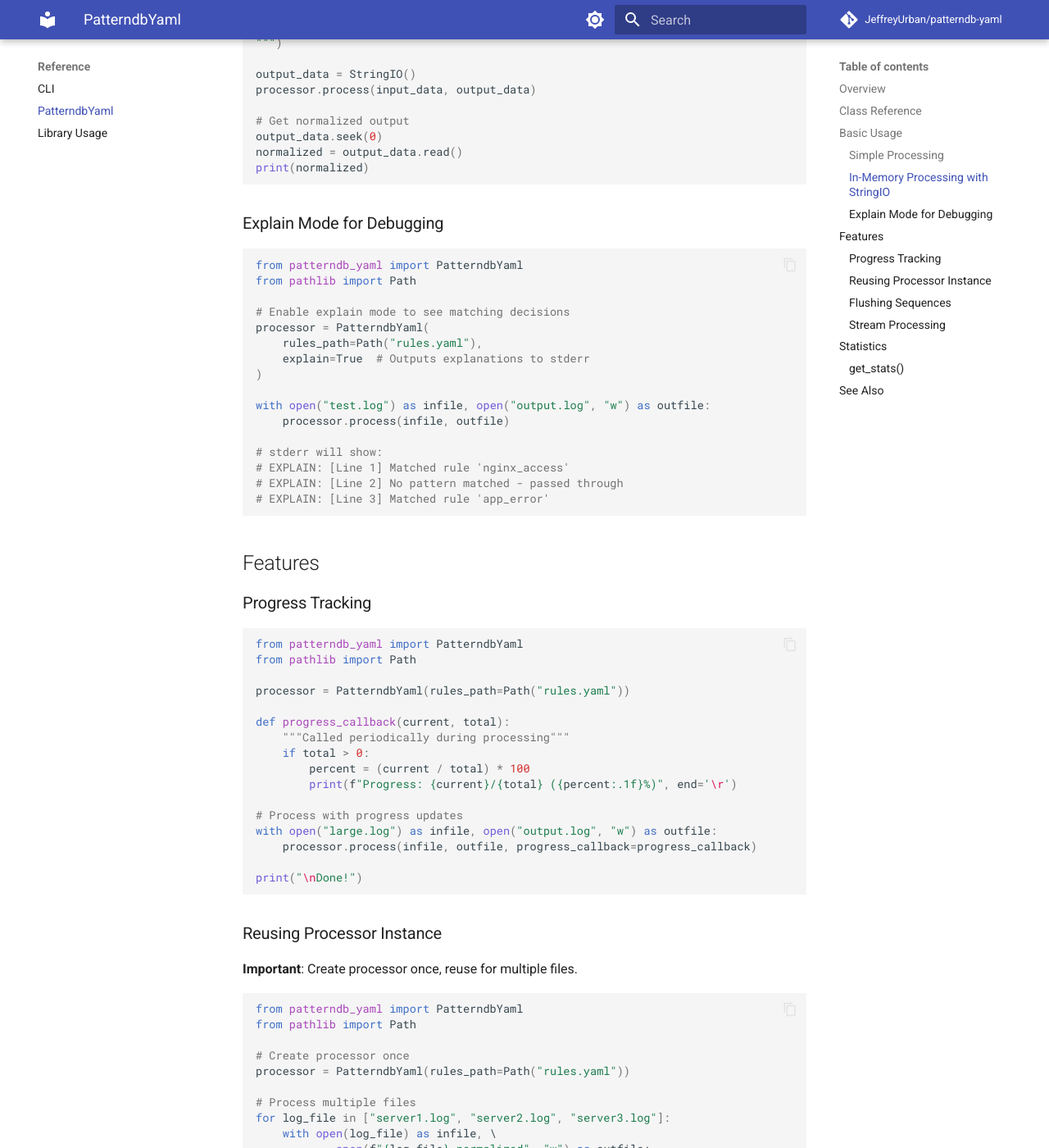
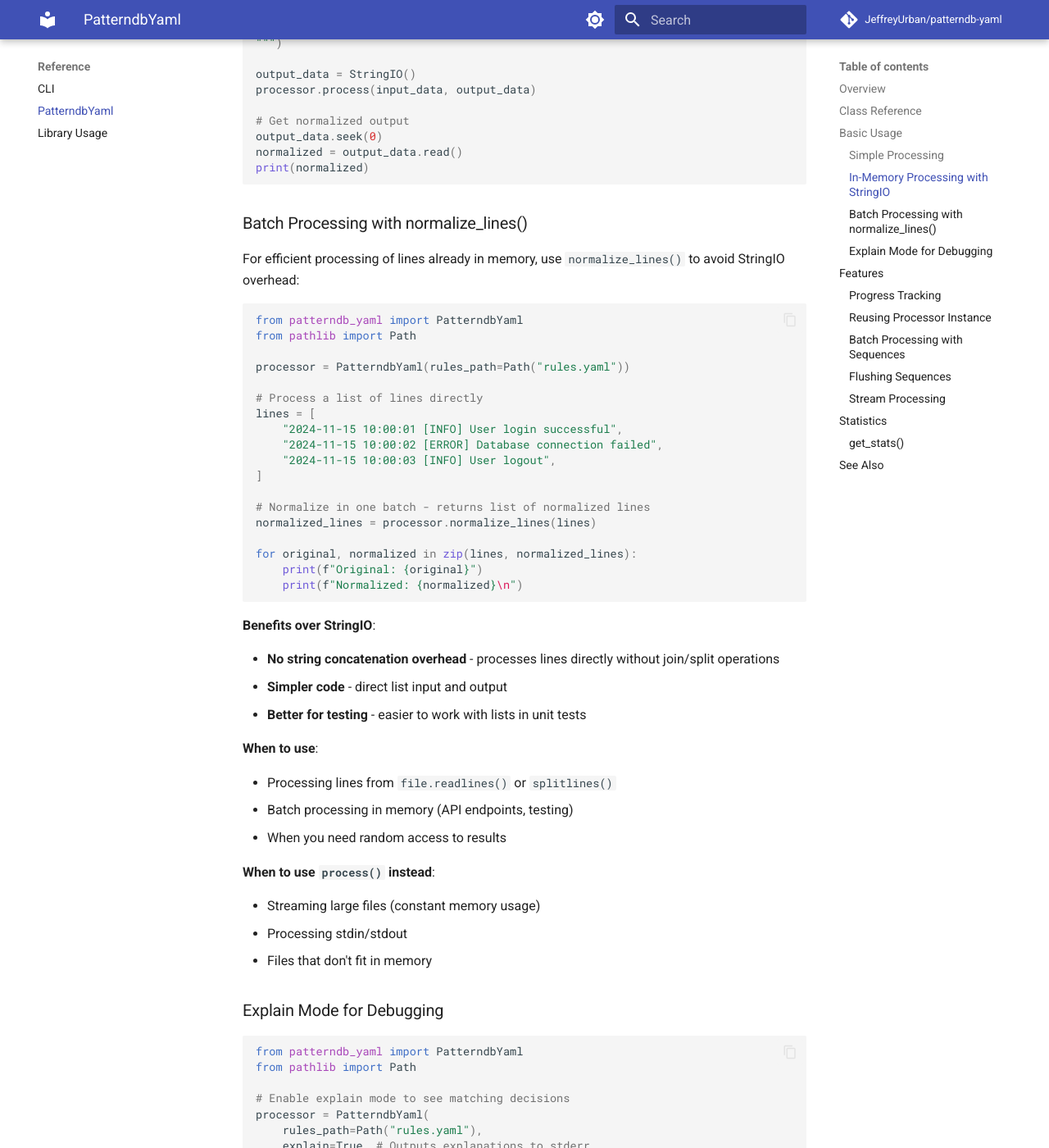
Before and after one commit to JeffreyUrban/patterndb-yaml, an MkDocs documentation site: the page built from docs/reference/patterndb-yaml.md, in a window 1280 px wide and 1400 px high, scrolled down 1272 px. Shown: the whole window at 82% size. Built offline with MkDocs 1.6.1 and Material for MkDocs 9.7.7, drawn with Linux system fonts in a browser that asks for light colours; comment, search, counter and statistics services are not loaded; some of the changed text lies outside the part shown.

Commit message:
Added normalize_lines() function to Python API (#17)
* Added normalize_lines() function to Python API

* Trigger CI checks including readthedocs

````diff
--- a/docs/reference/patterndb-yaml.md
+++ b/docs/reference/patterndb-yaml.md
@@ -58,6 +58,49 @@ output_data.seek(0)
 normalized = output_data.read()
 print(normalized)
 ```
+
+### Batch Processing with normalize_lines()
+
+For efficient processing of lines already in memory, use `normalize_lines()` to avoid StringIO overhead:
+
+```python
+from patterndb_yaml import PatterndbYaml
+from pathlib import Path
+
+processor = PatterndbYaml(rules_path=Path("rules.yaml"))
+
+# Process a list of lines directly
+lines = [
+    "2024-11-15 10:00:01 [INFO] User login successful",
+    "2024-11-15 10:00:02 [ERROR] Database connection failed",
+    "2024-11-15 10:00:03 [INFO] User logout",
+]
+
+# Normalize in one batch - returns list of normalized lines
+normalized_lines = processor.normalize_lines(lines)
+
+for original, normalized in zip(lines, normalized_lines):
+    print(f"Original: {original}")
+    print(f"Normalized: {normalized}\n")
+```
+
+**Benefits over StringIO**:
+
+- **No string concatenation overhead** - processes lines directly without join/split operations
+- **Simpler code** - direct list input and output
+- **Better for testing** - easier to work with lists in unit tests
+
+**When to use**:
+
+- Processing lines from `file.readlines()` or `splitlines()`
+- Batch processing in memory (API endpoints, testing)
+- When you need random access to results
+
+**When to use `process()` instead**:
+
+- Streaming large files (constant memory usage)
+- Processing stdin/stdout
+- Files that don't fit in memory
 
 ### Explain Mode for Debugging
 
@@ -125,6 +168,43 @@ for log_file in ["server1.log", "server2.log", "server3.log"]:
 ```
 
 **Why reuse**: Processor initialization (loading rules, generating patterns) has overhead. Reusing the instance avoids repeated initialization.
+
+### Batch Processing with Sequences
+
+`normalize_lines()` supports multi-line sequences just like `process()`:
+
+```python
+from patterndb_yaml import PatterndbYaml
+from pathlib import Path
+
+processor = PatterndbYaml(rules_path=Path("rules.yaml"))
+
+# Lines with multi-line sequences (e.g., Q&A format)
+lines = [
+    "Q: What is the server status?",
+    "A: All systems operational",
+    "Q: Any errors in the log?",
+    "A: No errors found",
+]
+
+# Sequences are automatically detected and buffered
+normalized = processor.normalize_lines(lines)
+
+# Each sequence (Q + A) is kept together in output
+for line in normalized:
+    print(line)
+```
+
+**Sequence behavior**:
+
+- Leader lines start buffering a sequence
+- Follower lines are added to the buffer
+- Sequences flush automatically when:
+    - A non-follower line is encountered
+    - End of input is reached
+    - A new sequence leader starts
+
+**State isolation**: Each call to `normalize_lines()` is independent - sequences don't carry over between calls.
 
 ### Flushing Sequences
 
````
Also changed, not shown: examples/README.md (added, +48 -0 lines), 3 other files.
